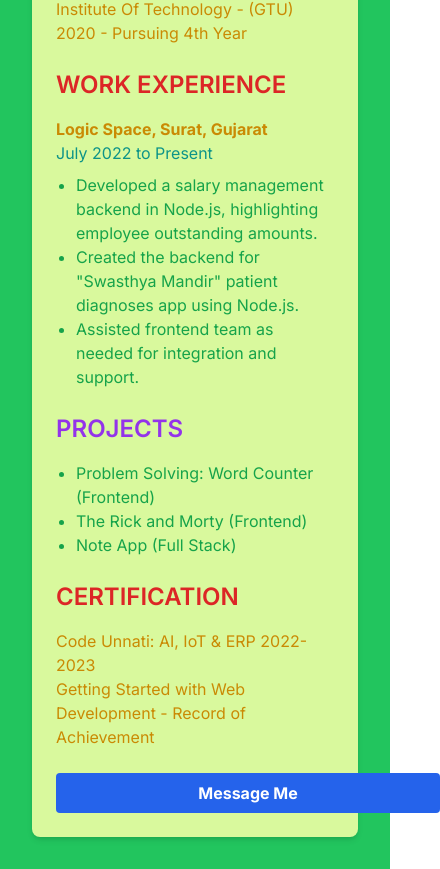
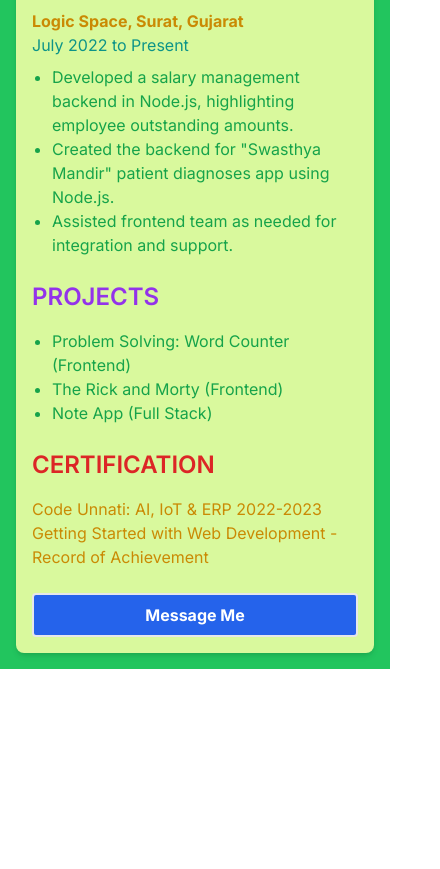
Before and after one commit to abhishek1savaliya/portfolio, a Next.js app: page / in a window 390 px wide. Shown: the part 1013-1882 px from the top of the page, 440 px wide, since content can reach past the window. After the commit the page ends 1682 px from the top, so only its background shows below. Built offline with nearby package versions, Linux system fonts and the light colour scheme.

Commit message:
bug fix in UI

```diff
--- a/src/app/api/client/route.js
+++ b/src/app/api/client/route.js
@@ -7,7 +7,6 @@ export async function POST(req, res) {
     try {
         await connectDb();
 
-        console.log("hello World")
         const { fName, lName, email, message, doc } = await req.json();
 
         const c = new client({ fName, lName, email, message, doc })
@@ -21,7 +20,7 @@ export async function POST(req, res) {
 
 export async function GET() {
     try {
-        connectDb();
+        await connectDb();
         const allClient = await client.find()
 
         const totalCount = await client.countDocuments({});
--- a/src/app/profile/page.js
+++ b/src/app/profile/page.js
@@ -12,7 +12,7 @@ const Profile = () => {
   const router = useRouter()
 
   return (
-    <div className="bg-green-500 min-h-screen p-8">
+    <div className="bg-green-500 min-h-screen p-4 md:p-8">
       <Head>
         <title className="text-purple-600">Abhishek Savaliya - MERN Stack Developer</title>
         <meta name="description" content="Abhishek Savaliya's profile as a MERN Stack Developer from Surat, Gujarat." />
@@ -24,7 +24,7 @@ const Profile = () => {
         <link rel="canonical" href="https://yourwebsite.com/profile" />
       </Head>
 
-      <div className="bg-lime-200 p-6 rounded-lg shadow-md max-w-5xl mx-auto">
+      <div className="bg-lime-200 p-4 md:p-6 rounded-lg shadow-md max-w-5xl mx-auto">
         <div className="flex justify-center mb-6">
           <img
             src="https://i.ibb.co/rvcNTg4/SAVE-20230812-213425.jpg"
@@ -96,13 +96,17 @@ const Profile = () => {
         <p className="text-yellow-600">Code Unnati: AI, IoT & ERP 2022-2023</p>
         <p className="text-yellow-600">Getting Started with Web Development - Record of Achievement</p>
 
-        <div className="mt-6" >
-          <button className="bg-blue-600  hover:bg-black text-white font-bold py-2 px-4 rounded w-96border-2 w-96" onClick={()=>{
-            router.push('/message')
-          }}>
-       Message Me
-          </button>
-        </div>
+        <div className="mt-6 flex justify-center items-center">
+    <button
+        className="bg-blue-600  hover:bg-black text-white font-bold py-2 px-4 rounded w-full sm:w-64 md:w-72 lg:w-80 xl:w-96 border-2"
+        onClick={() => {
+            router.push('/message');
+        }}
+    >
+        Message Me
+    </button>
+</div>
+
       </div>
     </div>
 
```
